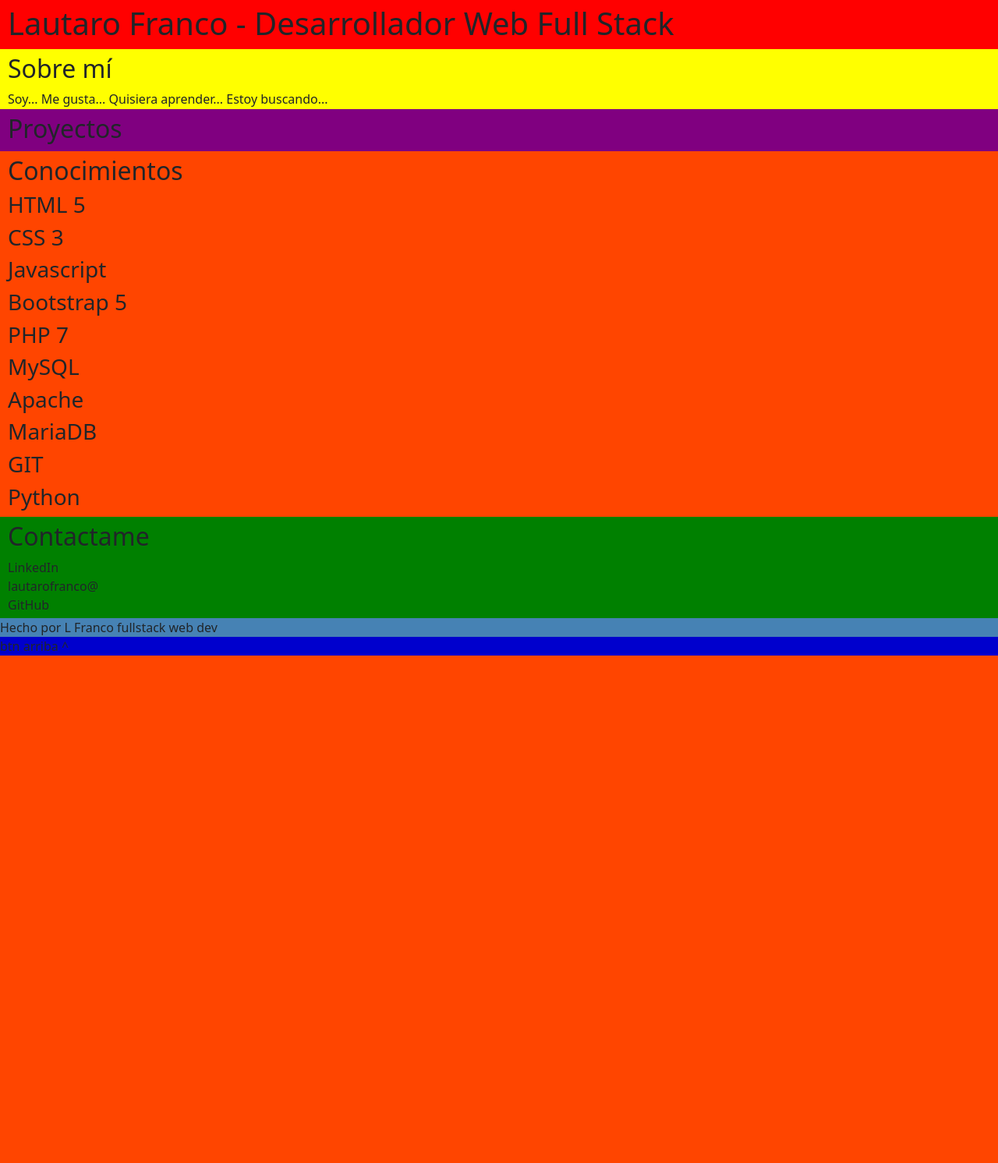
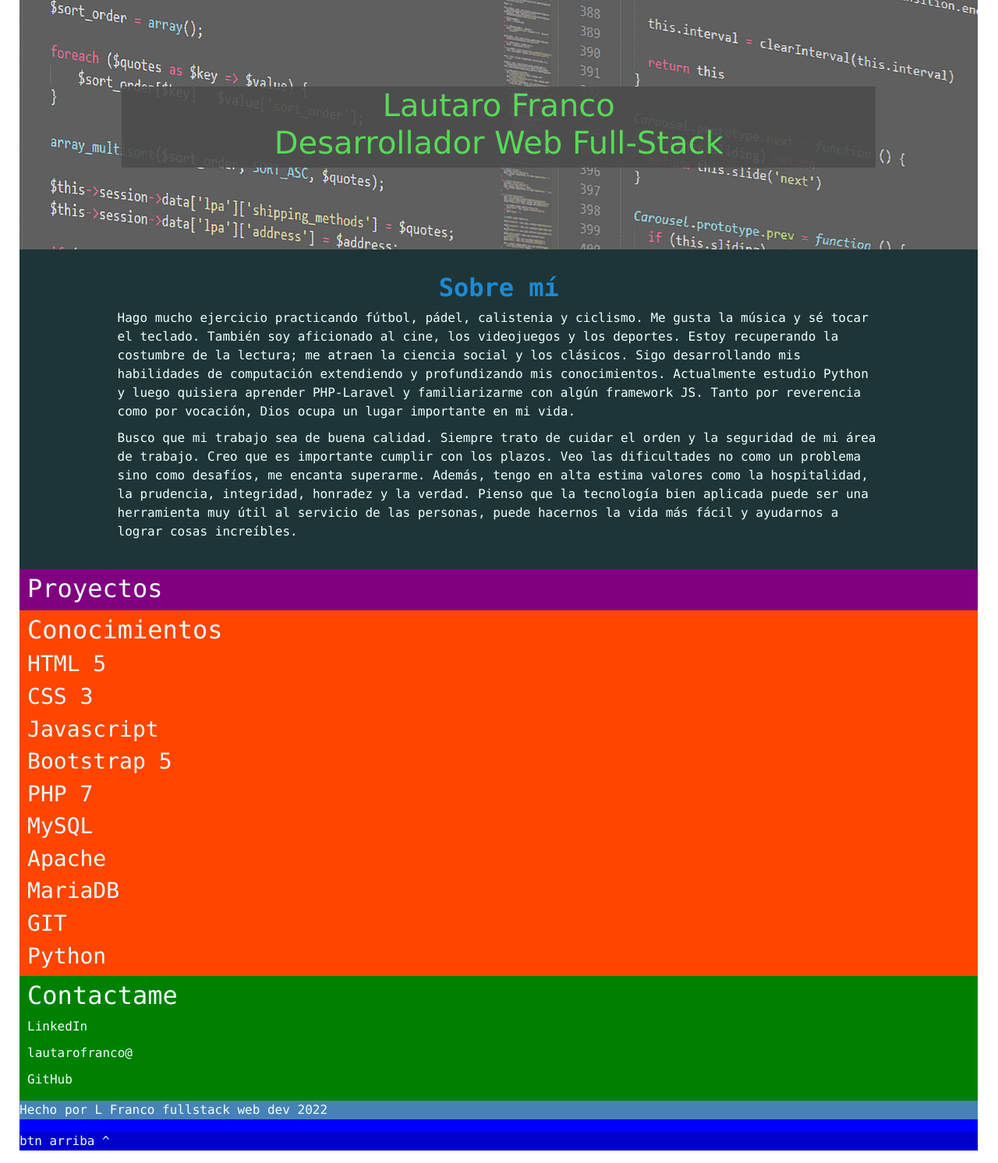
Before and after one commit to Lautaro-RN/Portfolio, a PHP site: page / in a window 1280 px wide. Shown: the part 72-1564 px from the top of the page at 78% size. Before the commit the page ends 913 px from the top, so only its background shows below. Run offline with PHP 8.4, Linux system fonts and the light colour scheme.

Commit message:
section sobre mi listo

```diff
--- a/index.html
+++ b/index.html
@@ -14,7 +14,7 @@
 	<header>
 		<nav class="navbar navbar-expand-lg navbar-dark navbar-toggler-right bg-dark fixed-top navbar-default p-3">
   		<div class="container-fluid">
-    		<button class="navbar-toggler bg-dark"type="button"data-bs-toggle="collapse"data-bs-target="#navbarSupportedContent"aria-controls="navbarSupportedContent"aria-expanded="false"aria-label="Toggle navigation"><span class="navbar-toggler-icon"></span></button>
+    		<button class="navbar-toggler bg-dark" type="button"data-bs-toggle="collapse"data-bs-target="#navbarSupportedContent"aria-controls="navbarSupportedContent"aria-expanded="false"aria-label="Toggle navigation"><span class="navbar-toggler-icon"></span></button>
     		<div class="collapse navbar-collapse" id="navbarSupportedContent"><ul class="navbar-nav me-auto mb-2 mb-lg-0">
         		<li class="nav-item"><a class="nav-link" href="#sobre_mi">Sobre Mí</a></li>
         		<li class="nav-item"><a class="nav-link" href="#proyectos">Proyectos</a></li>
@@ -26,17 +26,17 @@
 		</nav>
 	</header>
 
-	<section id="capo" class="section_padding">
-		<h1>Lautaro Franco - Desarrollador Web Full Stack</h1>
+	<section id="capo"class="section_padding text-center row align-items-center w-auto">
+		<div id="div_capo"><h1 id="txt_capo">Lautaro Franco</br>Desarrollador Web Full-Stack</h1></div>
 	</section>
-	<section id="sobre_mi" class="section_padding">
-		<h2>Sobre mí</h2>
-		<p class="paragraph_low_mr_bo">Soy... Me gusta... Quisiera aprender... Estoy buscando...</p>
+	<section id="sobre_mi"class="section_padding">
+		<h2 class="font">Sobre mí</h2>
+		<p class="paragraph_low_mr_bo font">Hago mucho ejercicio practicando fútbol, pádel, calistenia y ciclismo. Me gusta la música y sé tocar el teclado. También soy aficionado al cine, los videojuegos y los deportes. Estoy recuperando la costumbre de la lectura; me atraen la ciencia social y los clásicos. Sigo desarrollando mis habilidades de computación extendiendo y profundizando mis conocimientos. Actualmente estudio Python y luego quisiera aprender PHP-Laravel y familiarizarme con algún framework JS. Tanto por reverencia como por vocación, Dios ocupa un lugar importante en mi vida.</p><p class="paragraph_low_mr_bo font">Busco que mi trabajo sea de buena calidad. Siempre trato de cuidar el orden y la seguridad de mi área de trabajo. Creo que es importante cumplir con los plazos. Veo las dificultades no como un problema sino como desafíos, me encanta superarme. Además, tengo en alta estima valores como la hospitalidad, la prudencia, integridad, honradez y la verdad. Pienso que la tecnología bien aplicada puede ser una herramienta muy útil al servicio de las personas, puede hacernos la vida más fácil y ayudarnos a lograr cosas increíbles.</p>
 	</section>
-	<section id="proyectos" class="section_padding">
+	<section id="proyectos" class="section_padding font">
 		<h2>Proyectos</h2>
 	</section>
-	<section id="gnocimientos" class="section_padding">
+	<section id="gnocimientos" class="section_padding font">
 		<h2>Conocimientos</h2>
 			<h3>HTML 5</h3>
 			<h3>CSS 3</h3>
@@ -49,19 +49,19 @@
 			<h3>GIT</h3>
 			<h3>Python</h3>
 	</section>
-	<section id="contacto" class="section_padding" >
+	<section id="contacto" class="section_padding font">
 		<h2>Contactame</h2>
 		<div>
 			<p class="paragraph_low_mr_bo">LinkedIn</p>
-			<p class="paragraph_low_mr_bo">lautarofranco@</p>
-			<p class="paragraph_low_mr_bo">GitHub</p>
+			<p class="paragraph_low_mr_bo font">lautarofranco@</p>
+			<p class="paragraph_low_mr_bo font">GitHub</p>
 		</div>
 	</section>
 </body>
 
 <footer id="pie">
-	<div id="marca">Hecho por L Franco fullstack web dev</div>
-	<div id="up">btn arriba ^</div>
+	<div id="marca"><p class="font">Hecho por L Franco fullstack web dev 2022</p></div>
+	<div id="up"><p class="font">btn arriba ^</p></div>
 </footer>
 
 </html>
--- a/styles.css
+++ b/styles.css
@@ -1,27 +1,51 @@
-html {font-size: 100%; background: black;}
+html {font-size: 100%;}
 
 body, section, footer {
 	padding:0;
-	width: 100%;
+	width: 98%;
+	margin-left: 2%;
 }
 
 h1, h2, h3, h4, h5, h6, {margin: 0px;}
 
-header {
-	background: blue;
-	height: 72px;
-}
+header {height: 72px;}
 
 .section_padding{padding: 6px 10px 1px 10px;}
 
-.paragraph_low_mr_bo {margin-bottom: 0px;}
+.paragraph_low_mr_bo{margin-bottom:10px;}
 
-#capo {background: red;}
+.font{font-family: Monaco, "Lucida Console", monospace;color: azure;}
+
+#capo {
+	height: 20rem;
+	background-image: url("mm/a.png");
+	/*
+Free-use img from https://pixabay.com/photos/programming-html-css-javascript-1873854/
+	*/
+	max-width: 98%;
+	opacity: 0.7;
+	margin-left: 2%;
+	}
+	#div_capo{
+		background-color:black;
+		opacity:0.9;
+		width:80%;
+		margin-left:10%;
+	}
+		#txt_capo{
+			color: #10DC10;
+			font-family: Verdana,Arial,sans-serif;
+		}
 
 #sobre_mi {
-	background: yellow;
-	margin-bottom: 0px;
+	background: #1D3537;
+	margin-bottom: 0px; padding: 2% 10%;
 }
+	#sobre_mi h2{
+		text-align: center;
+		margin-top: 5px;
+		color: #1E8AD3; font-weight: bold;
+	}
 
 #proyectos {
  	background: purple;
```
Also changed, not shown: DOM.txt (+12 -5 lines), mm/a.png (added).
